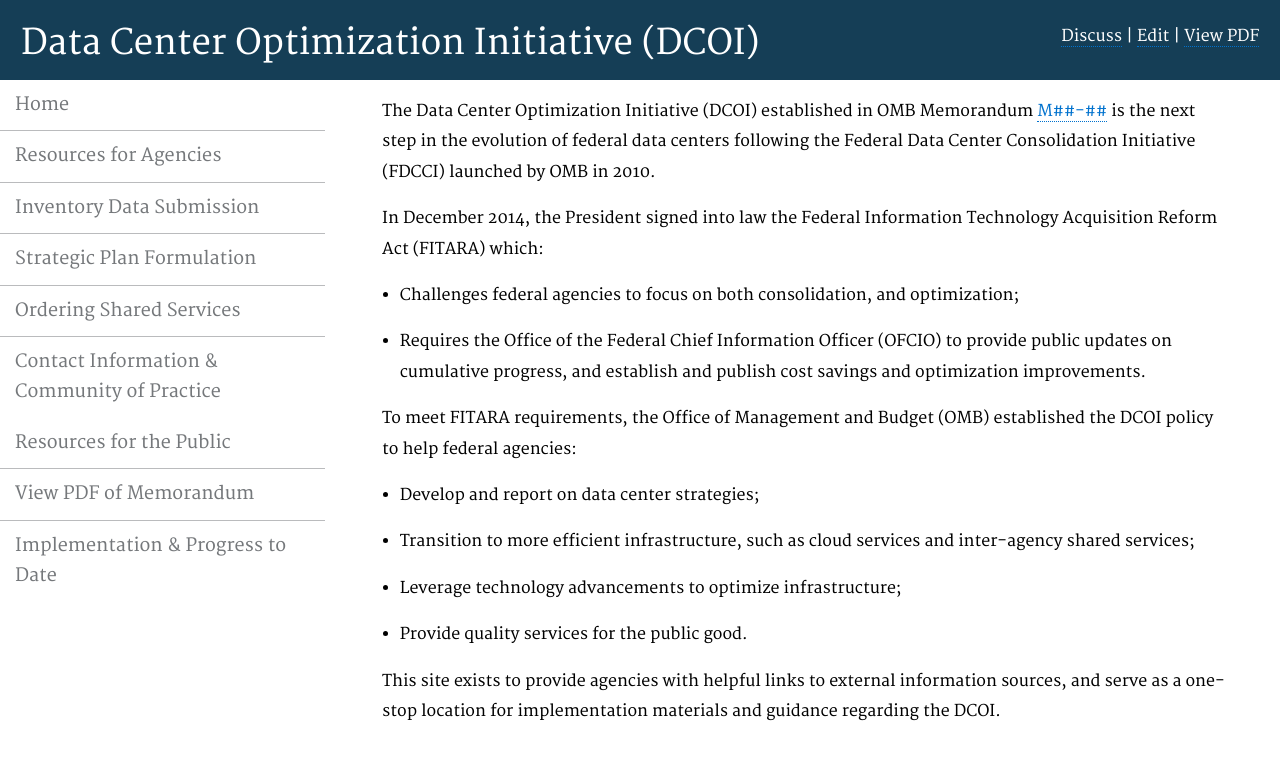
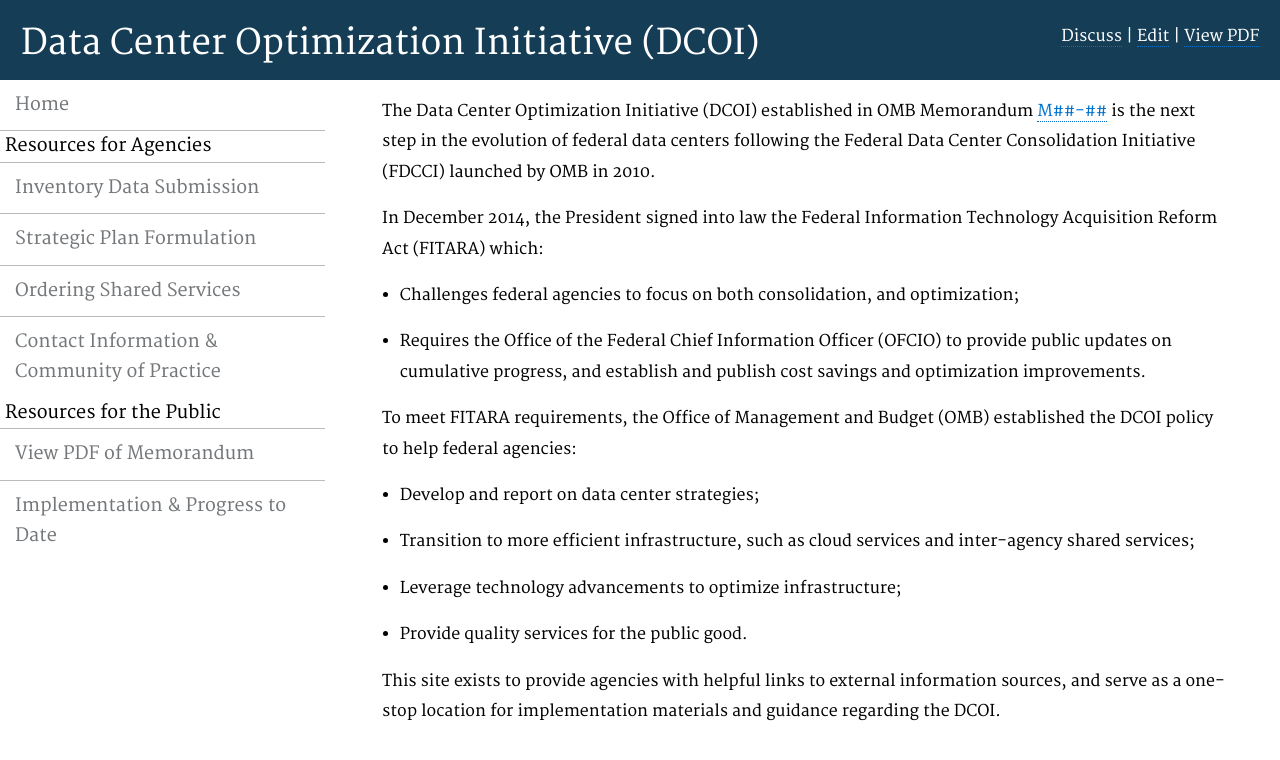
Before and after one commit to ydave-reisys/datacenters, a Jekyll site: the page built from pages/index.html, in a window 1280 px wide. Shown: the top 760 px of the page. Built offline with Jekyll 4.4.1, drawn with Linux system fonts in a browser that asks for light colours; nearby versions of some CDN libraries; Markdown is read by kramdown in place of the engine named in the settings.

Commit message:
Sidebar Nav

```diff
--- a/_includes/sidebar.html
+++ b/_includes/sidebar.html
@@ -4,7 +4,11 @@
     <ul>
       {% for link in site.navigation %}
         <li>
-          <a href="{{ link.url }}">{{ link.text }}</a>
+          {% if link.url %}
+            <a href="{{ link.url }}">{{ link.text }}</a>
+          {% else %}
+            {{ link.text }}
+          {% endif %}
         </li>
         {% if link.submenu %}
             <ul>
```
